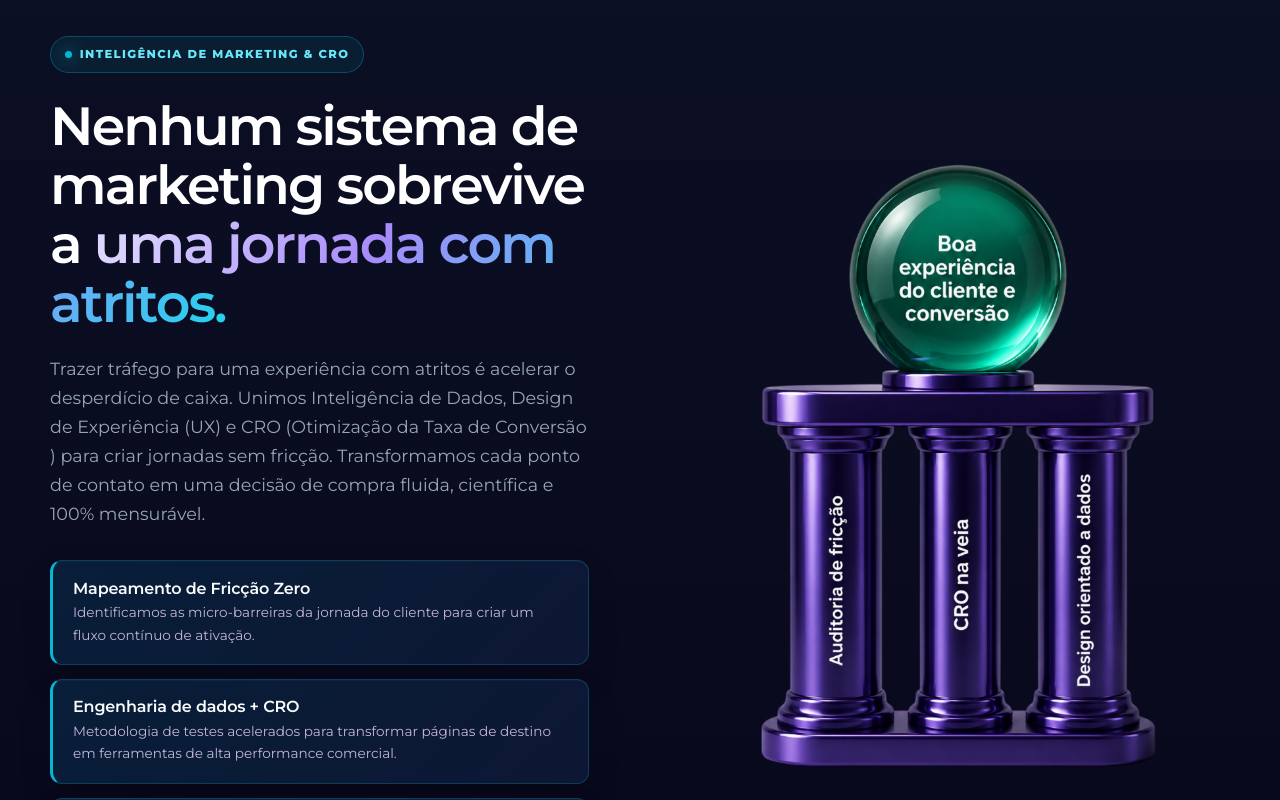
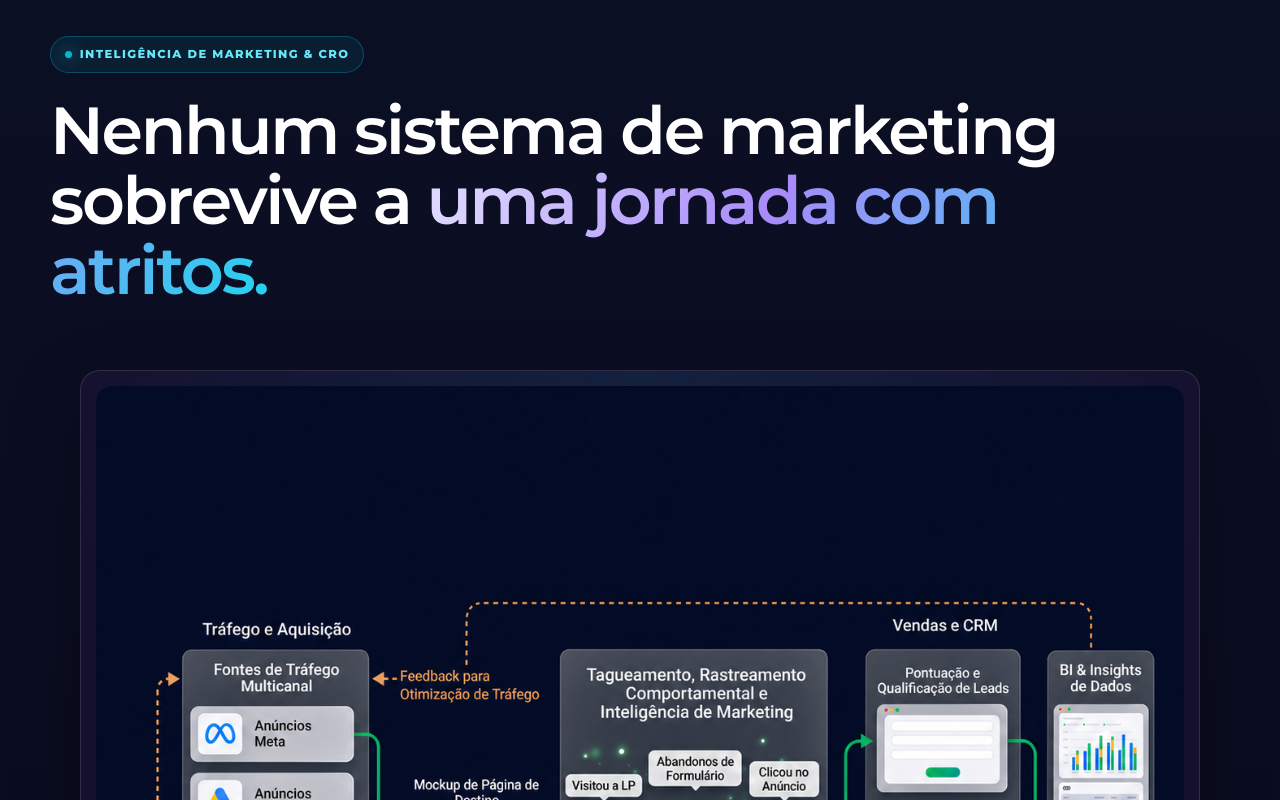
Before and after one commit to Algoritmux/algoritmux-growth-ecommerce, a React (Vite) app in the folder frontend/: page /index.html in a window 1280 px wide. Shown: the part 3000-3800 px from the top of the page. Built offline with nearby package versions, Linux system fonts and the light colour scheme.

Commit message:
feat: reorganiza secao de marketing e CRO

```diff
--- a/frontend/src/assets/styles/global.css
+++ b/frontend/src/assets/styles/global.css
@@ -911,6 +911,58 @@ select:focus-visible,
   font-size: 0.85rem;
 }
 
+.cro-section {
+  display: grid;
+  gap: clamp(2.5rem, 5vw, 4.5rem);
+}
+
+.cro-section__heading {
+  min-width: 0;
+}
+
+.cro-section__heading h2 {
+  max-width: 1120px;
+  margin-top: 1.4rem;
+  font-size: clamp(2.35rem, 5.2vw, 4.6rem);
+  line-height: 1.05;
+}
+
+.cro-section__image {
+  display: block;
+  width: 100%;
+  height: auto;
+  border-radius: calc(var(--radius-md) - 0.25rem);
+  object-fit: contain;
+}
+
+.cro-section__visual {
+  width: min(1120px, 100%);
+  padding: clamp(0.5rem, 1.2vw, 1rem);
+  margin-inline: auto;
+  overflow: hidden;
+  border: 1px solid var(--color-border);
+  border-radius: var(--radius-md);
+  background:
+    radial-gradient(circle at 50% 0, rgba(6, 182, 212, 0.1), transparent 52%),
+    var(--color-surface-elevated);
+  box-shadow: var(--shadow-card);
+}
+
+.cro-section__content {
+  width: min(920px, 100%);
+  margin-inline: auto;
+}
+
+.cro-section__content > p {
+  color: var(--color-text-muted);
+  font-size: clamp(1rem, 1.7vw, 1.1rem);
+}
+
+.cro-section .mini-feature-list {
+  grid-template-columns: repeat(3, minmax(0, 1fr));
+  gap: 1.25rem;
+}
+
 .leadership-grid {
   display: grid;
   gap: 1.25rem;
--- a/frontend/src/assets/styles/responsive.css
+++ b/frontend/src/assets/styles/responsive.css
@@ -98,6 +98,14 @@
   .leadership-grid,
   .blog-grid {
     grid-template-columns: repeat(2, minmax(0, 1fr));
+  }
+
+  .cro-section .mini-feature-list {
+    grid-template-columns: repeat(2, minmax(0, 1fr));
+  }
+
+  .cro-section .mini-feature-list > :last-child {
+    grid-column: 1 / -1;
   }
 
   .feature-grid > :last-child,
@@ -248,6 +256,22 @@
   .leadership-grid,
   .blog-grid {
     grid-template-columns: minmax(0, 1fr);
+  }
+
+  .cro-section {
+    gap: 2.5rem;
+  }
+
+  .cro-section__heading h2 {
+    font-size: clamp(2.2rem, 10vw, 3.4rem);
+  }
+
+  .cro-section .mini-feature-list {
+    grid-template-columns: minmax(0, 1fr);
+  }
+
+  .cro-section .mini-feature-list > :last-child {
+    grid-column: auto;
   }
 
   .feature-grid > :last-child,
--- a/frontend/src/components/diagnostic/DiagnosticUnavailableNotice.tsx
+++ b/frontend/src/components/diagnostic/DiagnosticUnavailableNotice.tsx
@@ -8,7 +8,7 @@ export function DiagnosticUnavailableNotice({
   companyName: string;
 }) {
   const openWhatsApp = () => {
-    const message = `Olá! Acabei de gerar meu diagnóstico de performance para a empresa ${companyName}. Gostaria de agendar a análise técnica de 15 minutos.`;
+    const message = `Olá! Acabei de solicitar meu diagnóstico de performance para a empresa ${companyName}. Gostaria de agendar a análise técnica de 15 minutos.`;
     window.open(
       `https://wa.me/5512992474969?text=${encodeURIComponent(message)}`,
       '_blank',
--- a/frontend/src/pages/HomePage.tsx
+++ b/frontend/src/pages/HomePage.tsx
@@ -294,19 +294,24 @@ export function HomePage() {
       </section>
 
       <section className="section section--muted">
-        <div className="site-container split-section split-section--reverse">
-          <ResponsiveImage
-            src="/images/layout/pilares.png"
-            alt="Pilares de experiência do cliente e conversão"
-            width={700}
-            height={620}
-          />
-          <div>
+        <div className="site-container cro-section">
+          <div className="cro-section__heading">
             <Badge>INTELIGÊNCIA DE MARKETING & CRO</Badge>
             <h2>
-              Nenhum sistema de marketing sobrevive a{" "}
+              Nenhum sistema de marketing sobrevive a{' '}
               <span className="gradient-text">uma jornada com atritos.</span>
             </h2>
+          </div>
+          <div className="cro-section__visual">
+            <ResponsiveImage
+              className="cro-section__image"
+              src="/images/layout/funil-cro-dark.png"
+              alt="Fluxo de aquisição, inteligência de marketing, vendas e CRM"
+              width={1339}
+              height={1174}
+            />
+          </div>
+          <div className="cro-section__content">
             <p>
               Trazer tráfego para uma experiência com atritos é acelerar o
               desperdício de caixa. Unimos Inteligência de Dados, Design de
```
Also changed, not shown: frontend/public/images/layout/funil-cro-dark.png (added).
